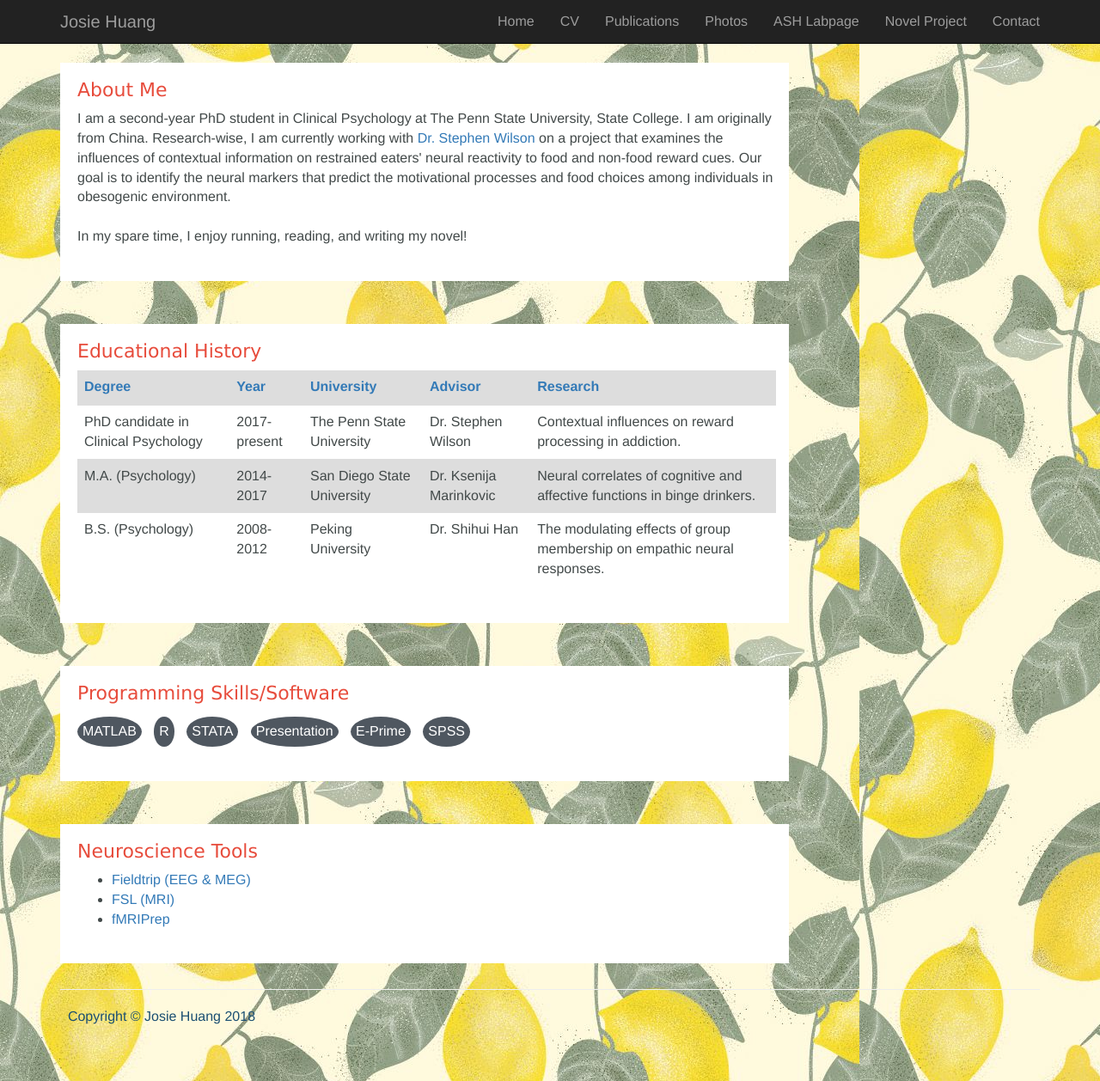
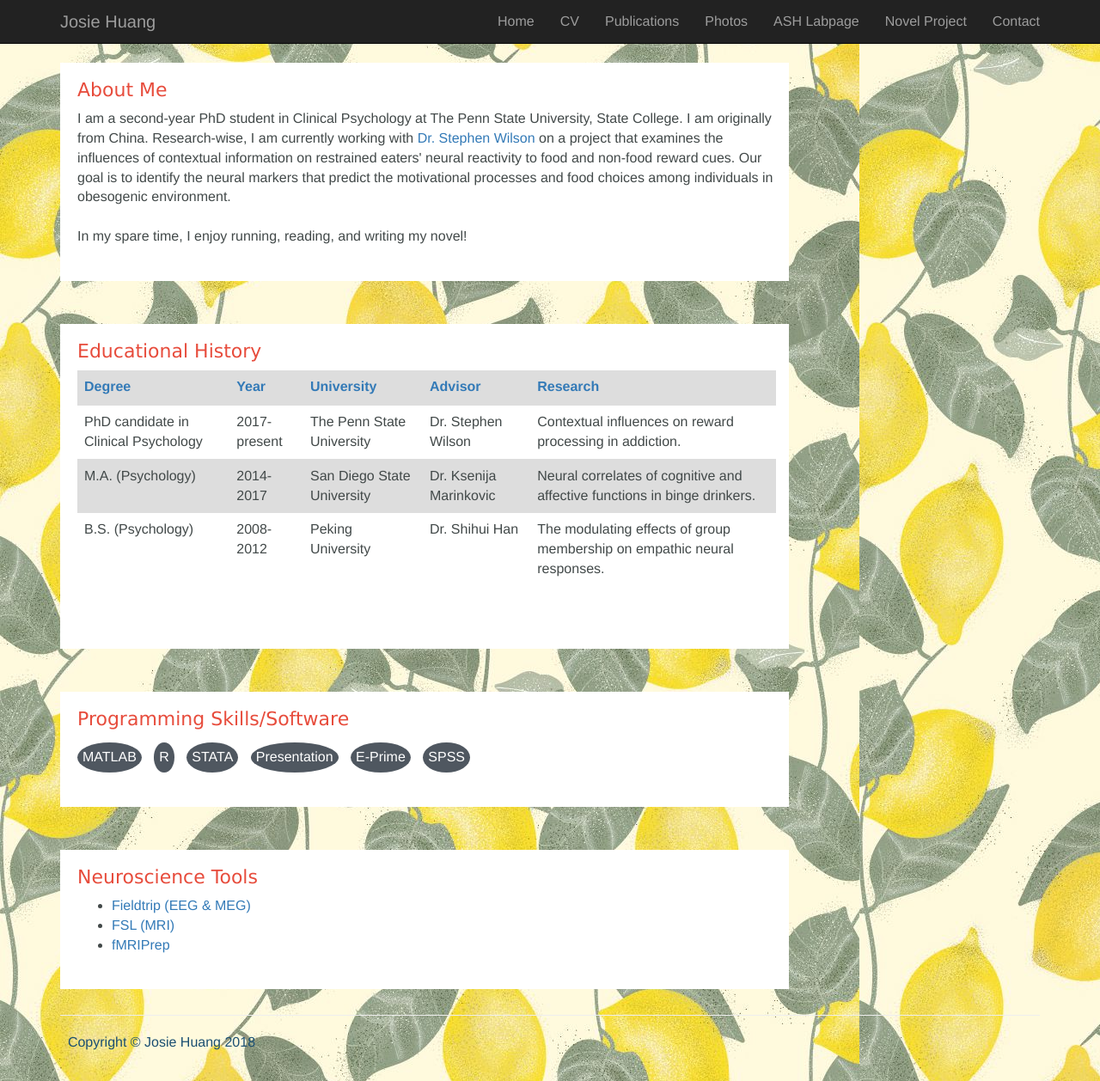
Before and after one commit to josie-shuang/josie-shuang.github.io, a Jekyll site: the page built from index.html, in a window 1280 px wide and 1258 px high. Shown: the whole window at 86% size. Built offline with Jekyll 4.4.1, drawn with Linux system fonts in a browser that asks for light colours.

Commit message:
Update main_style.css

```diff
--- a/css/main_style.css
+++ b/css/main_style.css
@@ -70,8 +70,6 @@
 .table {
 	word-wrap: break-word;
 	overflow-wrap: break-word;
-	margin-top: 10px;
-	margin-bottom: -10px;
 }
 
 .collapsible{
```
